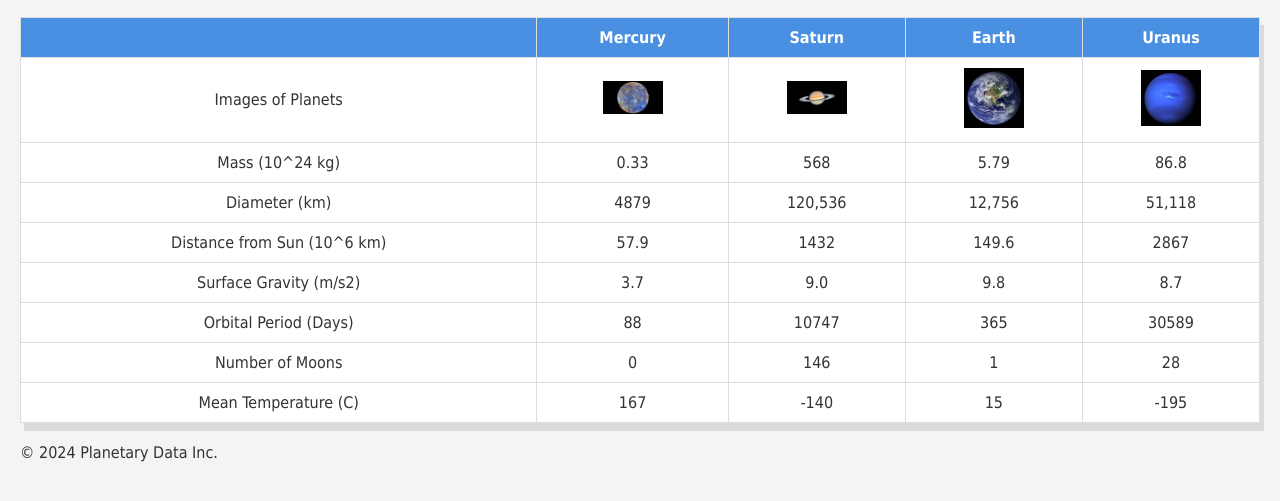
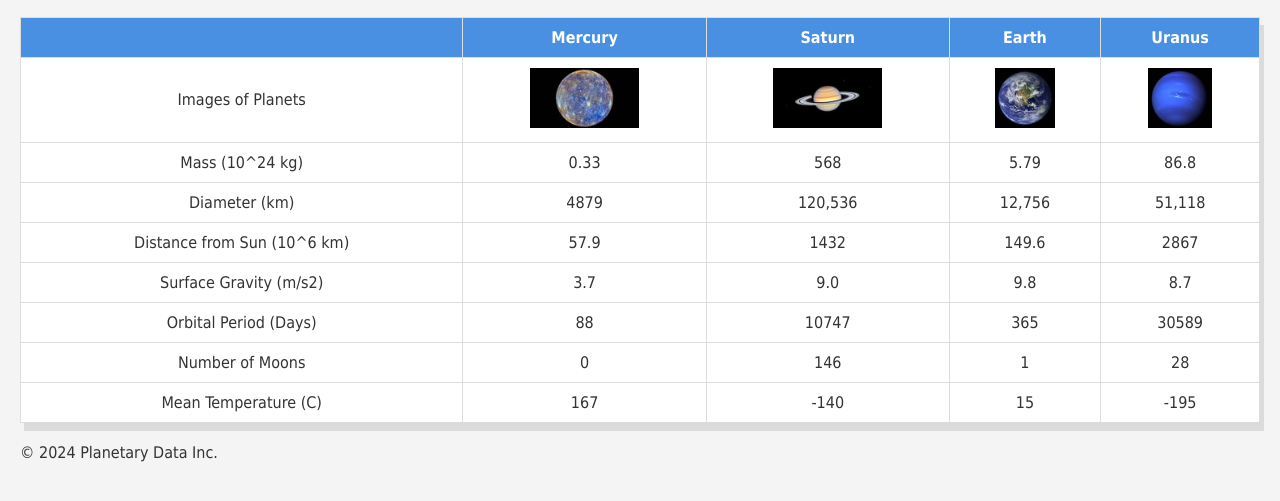
Before and after one commit to rajkumarkalirajan/web_dev_Lab7, a plain HTML site: page index.html in a window 1280 px wide. Shown: the part 135-636 px from the top of the page. Drawn offline with Linux system fonts and the light colour scheme.

Commit message:
updated image sizes

```diff
--- a/style.css
+++ b/style.css
@@ -52,8 +52,10 @@ body {
 	}
 
 	img {
-		width: 60px;
+		max-width: 100%;
+		max-height: 60px;
 		height: auto;
+		object-fit: contain;
 
 	}
 
```
